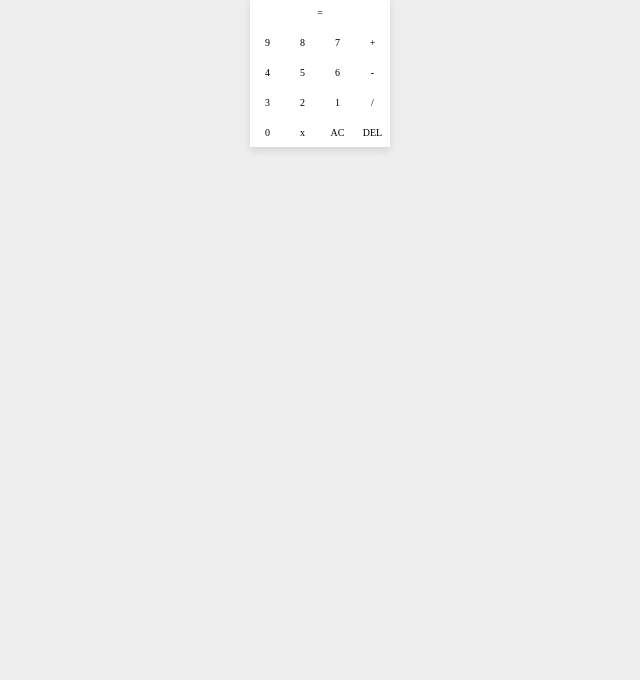
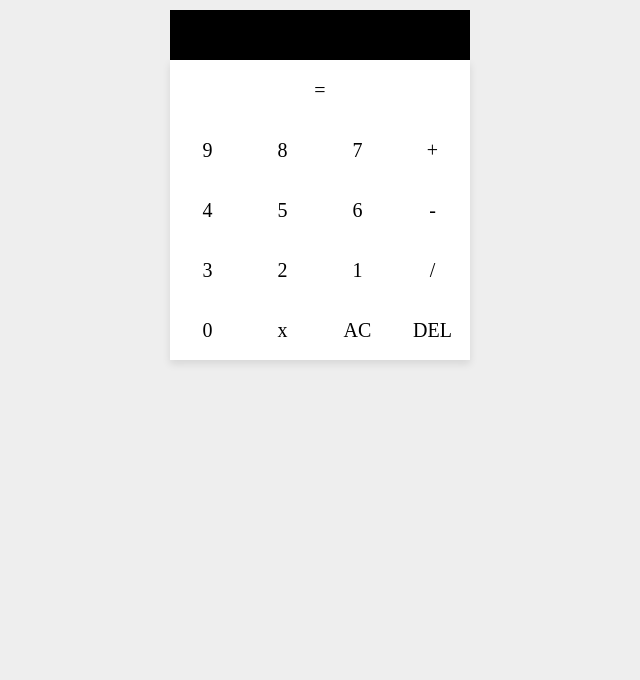
Before and after one commit to Sarib-Siddique/Calculator, a plain HTML site: page Calculator/index.html in a window 1280 px wide. Shown: the part 120-800 px from the top of the page, without its empty margins (320-960 px from the left). Drawn offline with Linux system fonts and the light colour scheme.

Commit message:
style.css

```diff
--- a/Calculator/style.css
+++ b/Calculator/style.css
@@ -23,12 +23,12 @@
 .btn {
   background-color: white;
   border: none;
-  width: 35px;
-  font-size: 10px;
+  width: 75px;
+  font-size: 20px;
   align-items: center;
   color: black;
   text-align: center;
-  height: 30px;
+  height: 60px;
 }
 
 .btn:hover {
@@ -39,9 +39,9 @@
   background-color: black;
   color: white;
   border: none;
-  font-size: 20px;
-  width: 140px;
-  height: 30px;
+  font-size: 24px;
+  width: 300px;
+  height: 50px;
   display: block;
   margin: auto;
 }
@@ -64,4 +64,5 @@ table {
   margin-top: 25px;
   margin-bottom: 25px;
   text-align: center;
+  font-size: 70px;
 }
```
